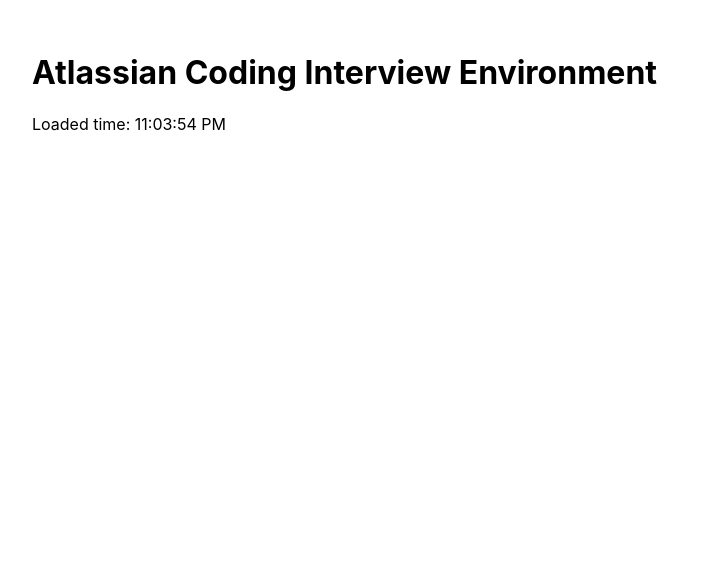
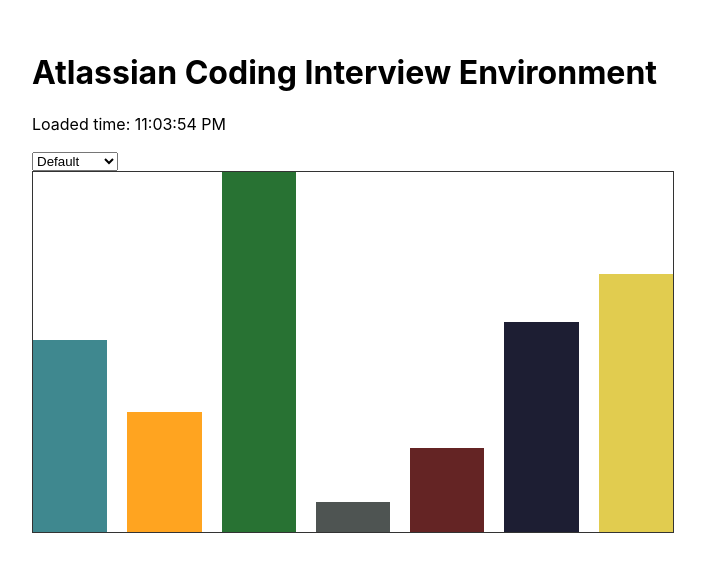
Before and after one commit to devonpis/little-ui, a React (Create React App) app: page / in a window 1280 px wide. Shown: the top 572 px of the page, without its empty margins (288-993 px from the left). Built offline with nearby package versions, Linux system fonts and the light colour scheme.

Commit message:
feat: first test

```diff
--- a/src/App.css
+++ b/src/App.css
@@ -18,5 +18,18 @@
   padding: 2rem;
 }
 
+.bar-chart-container {
+  height: 360px;
+  width: 100%;
+  border: 1px solid #333;
+  display: flex;
+  gap: 20px;
+  align-items: flex-end;
+}
+
+.bar-chart-item {
+      flex: 1;
+}
+
 @media (max-width: 640px) {
 }
--- a/src/App.js
+++ b/src/App.js
@@ -1,8 +1,71 @@
 import React, { useEffect, useState, useCallback } from "react";
 import "./App.css";
 
+const chartData = [
+  { id: "dep-1", name: "Legal", ticketCount: 32, color: "#3F888F" },
+  { id: "dep-2", name: "Sales", ticketCount: 20, color: "#FFA420" },
+  { id: "dep-3", name: "Engineering", ticketCount: 60, color: "#287233" },
+  { id: "dep-4", name: "Manufacturing", ticketCount: 5, color: "#4E5452" },
+  { id: "dep-5", name: "Maintenance", ticketCount: 14, color: "#642424" },
+  {
+    id: "dep-6",
+    name: "Human Resourcing",
+    ticketCount: 35,
+    color: "#1D1E33",
+  },
+  { id: "dep-7", name: "Events", ticketCount: 43, color: "#E1CC4F" },
+];
+
+const getData = () =>
+  new Promise((resolve) => {
+    setTimeout(resolve, 500, chartData);
+  });
+
+function BarChartContainer({ children }) {
+  return <div className="bar-chart-container">{children}</div>;
+}
+
+function BarChartItem({ children, color, value, name, ticketCount }) {
+  return (
+    <div
+      className="bar-chart-item"
+      style={{ backgroundColor: color, height: `${value * 100}%` }}
+      aria-label={`${name} ticketCount ${ticketCount}`}
+      title={`${name} ticketCount ${ticketCount}`}
+    ></div>
+  );
+}
+
+function ChartControlContainer({ children }) {
+  return children;
+}
+
 function App() {
   const time = new Date().toLocaleTimeString();
+  const [order, setOrder] = useState("default");
+
+  const sortedChartData = chartData.sort((a, b) => {
+    switch (order) {
+      case "acending":
+        return a.ticketCount > b.ticketCount ? 1 : -1;
+      case "decending":
+        return a.ticketCount < b.ticketCount ? 1 : -1;
+      default:
+        return a.id > b.id ? 1 : -1;
+    }
+  });
+
+  const highestTicketCount = chartData.reduce((acc, { ticketCount }) => {
+    if (acc < ticketCount) return (acc = ticketCount);
+    return acc;
+  }, 0);
+
+  console.log("sortedChartData", sortedChartData);
+
+  const changeOrderHandler = (e) => {
+    console.log("changeOrderHandler", e.target.value);
+    setOrder(e.target.value);
+  };
 
   return (
     <div className="master-layout">
@@ -11,7 +74,28 @@
       </a>
       <h1 id="header">Atlassian Coding Interview Environment</h1>
       <p>Loaded time: {time}</p>
-      <main id="content"></main>
+      <main id="content">
+        <ChartControlContainer>
+          <select onChange={changeOrderHandler}>
+            <option value="default">Default</option>
+            <option value="acending">Acending</option>
+            <option value="decending">Decending</option>
+          </select>
+        </ChartControlContainer>
+
+        <ChartControlContainer />
+        <BarChartContainer>
+          {sortedChartData.map(({ id, color, ticketCount, name }) => (
+            <BarChartItem
+              key={id}
+              color={color}
+              value={ticketCount / highestTicketCount}
+              name={name}
+              ticketCount={ticketCount}
+            />
+          ))}
+        </BarChartContainer>
+      </main>
     </div>
   );
 }
```
Also changed, not shown: src/hooks/useChartData.js (added, +11 -0 lines).
